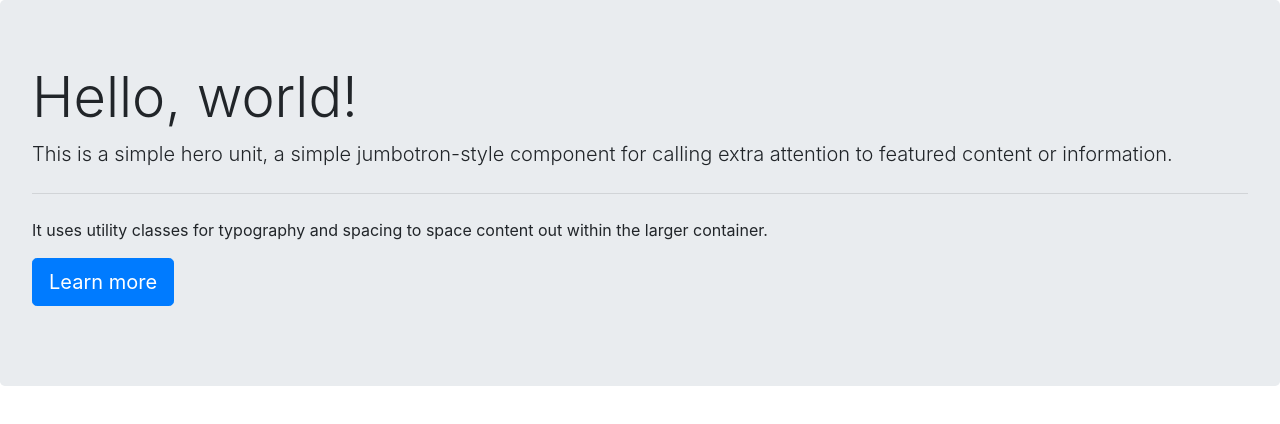
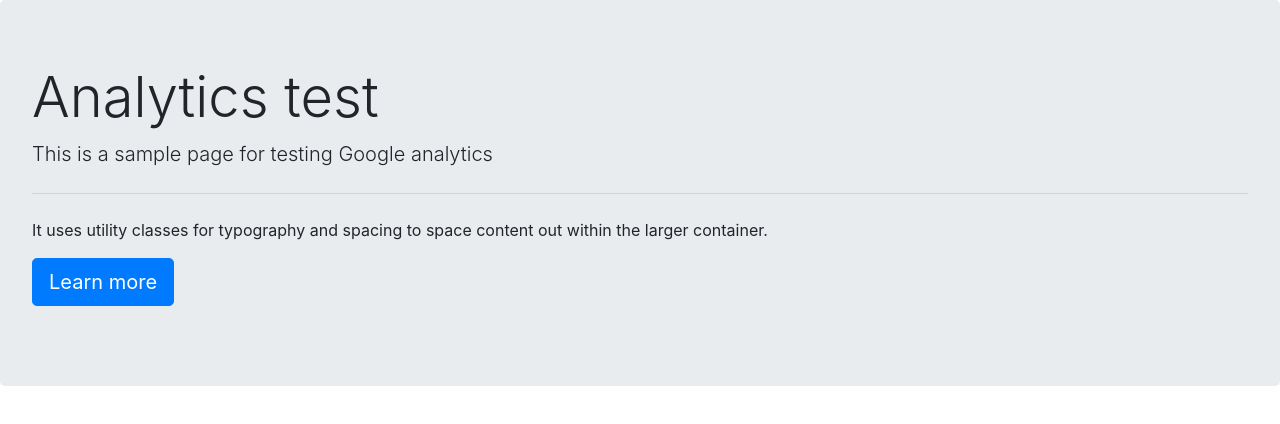
Before and after one commit to tomthomas/analytics, a plain HTML site: page index.html in a window 1280 px wide. Drawn offline with nearby package versions, Linux system fonts and the light colour scheme.

Commit message:
change text content

```diff
--- a/index.html
+++ b/index.html
@@ -21,8 +21,8 @@
   </head>
   <body>
     <div class="jumbotron">
-  <h1 class="display-4">Hello, world!</h1>
-  <p class="lead">This is a simple hero unit, a simple jumbotron-style component for calling extra attention to featured content or information.</p>
+  <h1 class="display-4">Analytics test</h1>
+  <p class="lead">This is a sample page for testing Google analytics</p>
   <hr class="my-4">
   <p>It uses utility classes for typography and spacing to space content out within the larger container.</p>
   <p class="lead">
```
